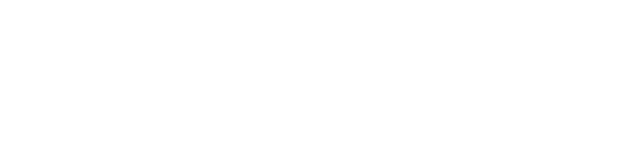
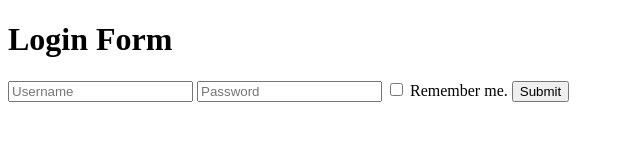
Before and after one commit to acciojob/remember-me-login-form-KSS-Kushal, a website: page main.html in a window 1280 px wide. Shown: the whole page, without its empty margins (0-640 px from the left). Drawn offline with Linux system fonts and the light colour scheme.

Commit message:
created a submission

```diff
--- a/main.html
+++ b/main.html
@@ -8,6 +8,15 @@
 
 <body>
 	<!-- the entire body must be written by student -->
+	<h1>Login Form</h1>
+	<form onsubmit="handleSubmit()">
+		<input id="username" type="text" placeholder="Username" />
+		<input id="password" type="password" placeholder="Password" />
+		<input type="checkbox" id="checkbox" />
+		<label for="checkbox">Remember me.</label>
+		<button type="submit" id="submit">Submit</button>
+		<button type="button" id="existing">Login as existing user.</button>
+	</form>
     <script type="text/javascript" src="./script.js">
 </script>
 
--- a/script.js
+++ b/script.js
@@ -1 +1,10 @@
 //your JS code here. If required.
+const userNameHTML = document.getElementById("username");
+const passwordHTML = document.getElementById("password");
+const checkHTML = document.getElementById("checkbox");
+const existingHTML = document.getElementById("existing");
+const handleSubmit = () => {
+	if(checkHTML.checked){
+		localStorage.set
+	}
+}
--- a/styles.css
+++ b/styles.css
@@ -1 +1,4 @@
 /*  your css code here. If applicable */
+#existing{
+	display: none;
+}
```
